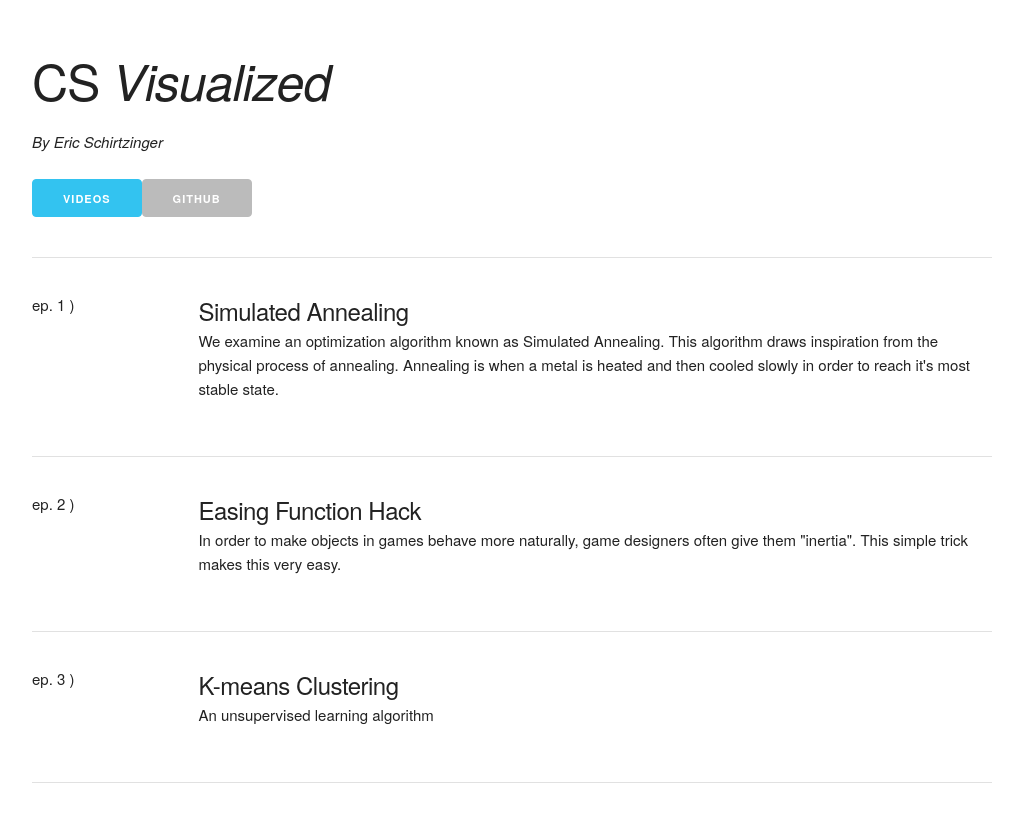
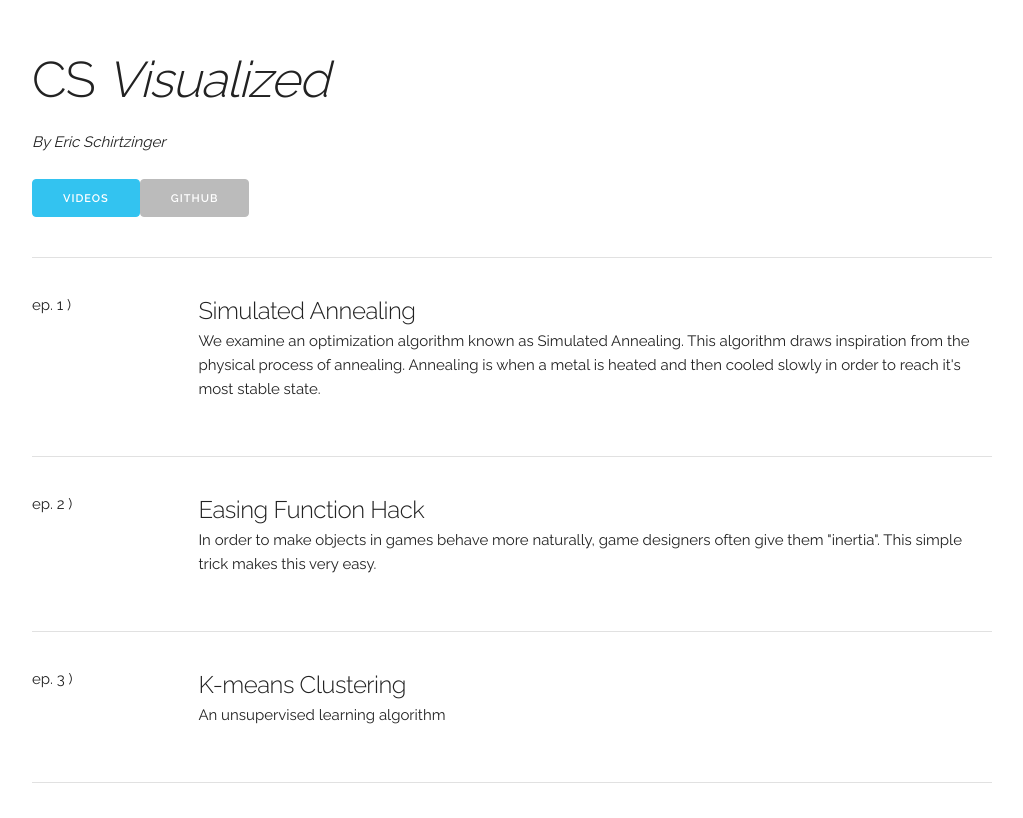
Before and after one commit to eschirtz/Computer-Science-Series, a Vue app: page /ep01 in a window 1280 px wide. Shown: the part 110-928 px from the top of the page, without its empty margins (128-1151 px from the left). Built offline with nearby package versions, Linux system fonts and the light colour scheme.

Commit message:
Fonts
Fixed cross-browser font issues

```diff
--- a/index.html
+++ b/index.html
@@ -3,6 +3,7 @@
   <head>
     <meta charset="utf-8">
     <meta name="viewport" content="width=device-width,initial-scale=1.0">
+    <link href="https://fonts.googleapis.com/css?family=Raleway:300,400,600" rel="stylesheet">
     <title>cs-series</title>
   </head>
   <body>
--- a/src/components/Home.vue
+++ b/src/components/Home.vue
@@ -1,22 +1,19 @@
 <template lang="html">
   <div class="container">
-    <div class="row">
+    <section class="header">
       <h1 class="title">CS <i>Visualized</i></h1>
       <p><i>By Eric Schirtzinger</i></p>
-    </div>
-    <div class="row">
       <a target="_blank" href="https://www.youtube.com/playlist?list=PLT40GkRdNrGz3ls-78iJkdoV7Vjh6xG05">
         <button class="button-primary">Videos</button>
       </a>
       <a target="_blank" href="https://github.com/eschirtz">
         <button class="button-secondary">GitHub</button>
       </a>
-    </div>
+    </section>
     <div class="row">
       <hr>
     </div>
     <div class="list-item" v-for="episode in episodes" :key="episode.num" >
-
       <div class="row">
         <div class="two columns">
           {{episode.num}}
@@ -29,7 +26,6 @@
         </div>
       </div>
       <hr>
-
     </div>
   </div>
 </template>
```
Also changed, not shown: src/assets/logo.png (deleted).
